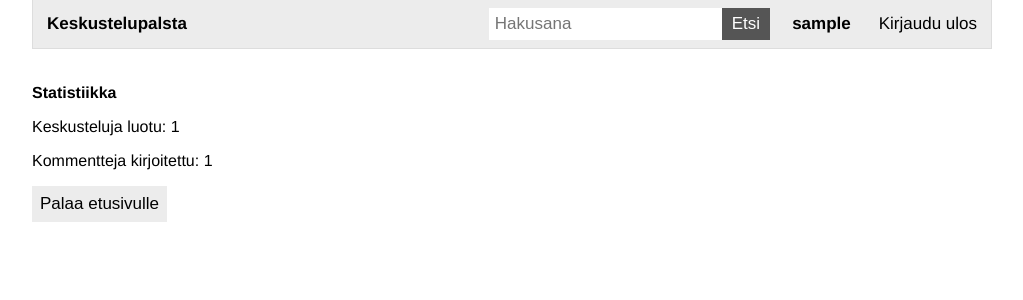
After one commit to jarkmaen/discussion-forum, a Flask app: template templates/profile.html in a window 1280 px wide. The commit adds this page. Shown: the top 300 px of the page, without its empty margins (128-1151 px from the left). Run offline with Flask 2, Linux system fonts and the light colour scheme; the visitor is signed in with stand-in values (Sample User, id 1); the template is opened without the code that fills it: most values are stand-ins (such as "Sample title", 1, 10 or a date in 2020).

Commit message:
Profile page and statistics added

```diff
--- a/comments.py
+++ b/comments.py
@@ -10,6 +10,11 @@ def get_comments(post_id):
 def get_commenter(comment_id):
     sql = "SELECT user_id FROM comments WHERE id=:comment_id"
     result = db.session.execute(sql, {"comment_id":comment_id})
+    return result.fetchone()
+
+def get_user_comment_count(user_id):
+    sql = "SELECT COUNT(*) FROM comments WHERE user_id=:user_id"
+    result = db.session.execute(sql, {"user_id":user_id})
     return result.fetchone()
 
 def add_comment(post_id, content):
--- a/posts.py
+++ b/posts.py
@@ -15,6 +15,11 @@ def get_post_info(post_id):
 def get_op(post_id):
     sql = "SELECT user_id FROM posts WHERE id=:post_id"
     result = db.session.execute(sql, {"post_id":post_id})
+    return result.fetchone()
+
+def get_user_post_count(user_id):
+    sql = "SELECT COUNT(*) FROM posts WHERE user_id=:user_id"
+    result = db.session.execute(sql, {"user_id":user_id})
     return result.fetchone()
 
 def add_post(topic_id, title, content):
--- a/routes.py
+++ b/routes.py
@@ -103,6 +103,12 @@ def edit_comment():
         else:
             return render_template("error.html", message="Viestin poistamisessa tapahtui virhe")
 
+@app.route("/profile/<int:id>")
+def profile(id):
+    post_count=posts.get_user_post_count(id)
+    message_count=comments.get_user_comment_count(id)
+    return render_template("profile.html", user_id=id, post_count=post_count[0], message_count=message_count[0])
+
 @app.route("/search", methods=["POST"])
 def search():
     word = request.form["word"]
--- a/templates/layout.html
+++ b/templates/layout.html
@@ -6,7 +6,7 @@
     <h1>Keskustelupalsta</h1>
     {% if session.user_id %}
     <a href="/logout">Kirjaudu ulos</a>
-    <a href="#account"><b>{{ session.username }}</b></a>
+    <a href="/profile/{{ session.user_id }}"><b>{{ session.username }}</b></a>
     {% else %}
     <a href="/register">Rekisteröidy</a>
     <a href="/login">Kirjaudu</a>
--- /dev/null
+++ b/templates/profile.html
@@ -0,0 +1,15 @@
+{% extends "layout.html" %}
+{% block content %}
+{% if not session.user_id %}
+<p style="margin-top: 35px;"><b>Kirjaudu sisään nähdäksesi tilastosi</b></p>
+<button class="button" onclick="location.href='/login'">Kirjaudu</button>
+{% elif session.user_id != user_id %}
+<p style="margin-top: 35px;"><b>Ei oikeutta nähdä sivua</b></p>
+{% else %}
+<p style="margin-top: 35px"><b>Statistiikka</b></p>
+<p>Keskusteluja luotu: {{ post_count }}</p>
+<p>Kommentteja kirjoitettu: {{ message_count }}</p>
+{% endif %}
+<p></p>
+<button class="button" onclick="location.href='/'">Palaa etusivulle</button>
+{% endblock %}
```
